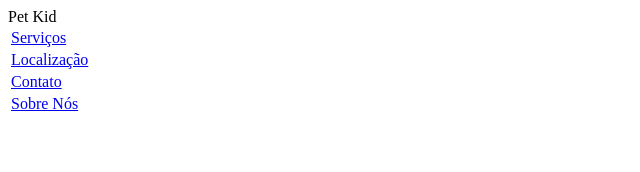
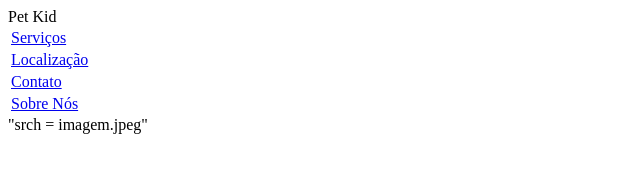
Before and after one commit to emmanuelmdm/kid1, a plain HTML site: page index.html in a window 1280 px wide. Shown: the whole page, without its empty margins (0-640 px from the left). Drawn offline with Linux system fonts and the light colour scheme.

Commit message:
Update index.html

```diff
--- a/index.html
+++ b/index.html
@@ -22,4 +22,5 @@
          </td>
         </tr>
   </table>
+ "srch = imagem.jpeg"
 </html>
```
